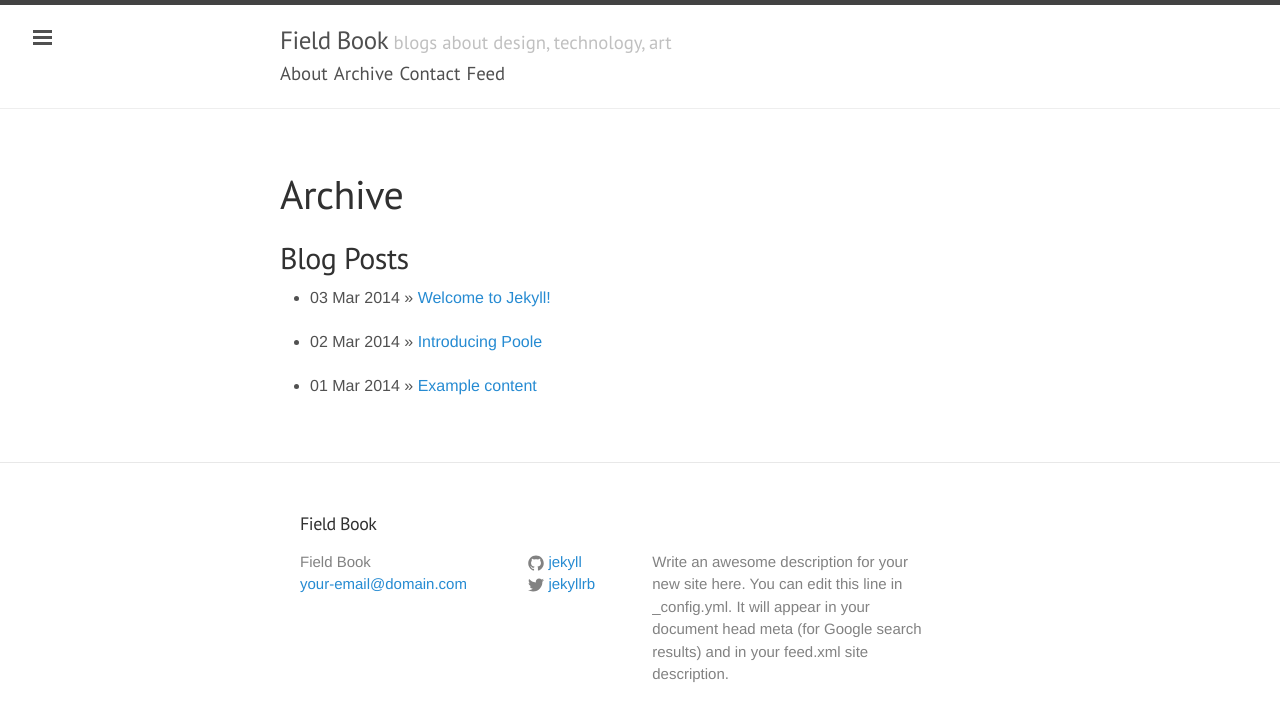
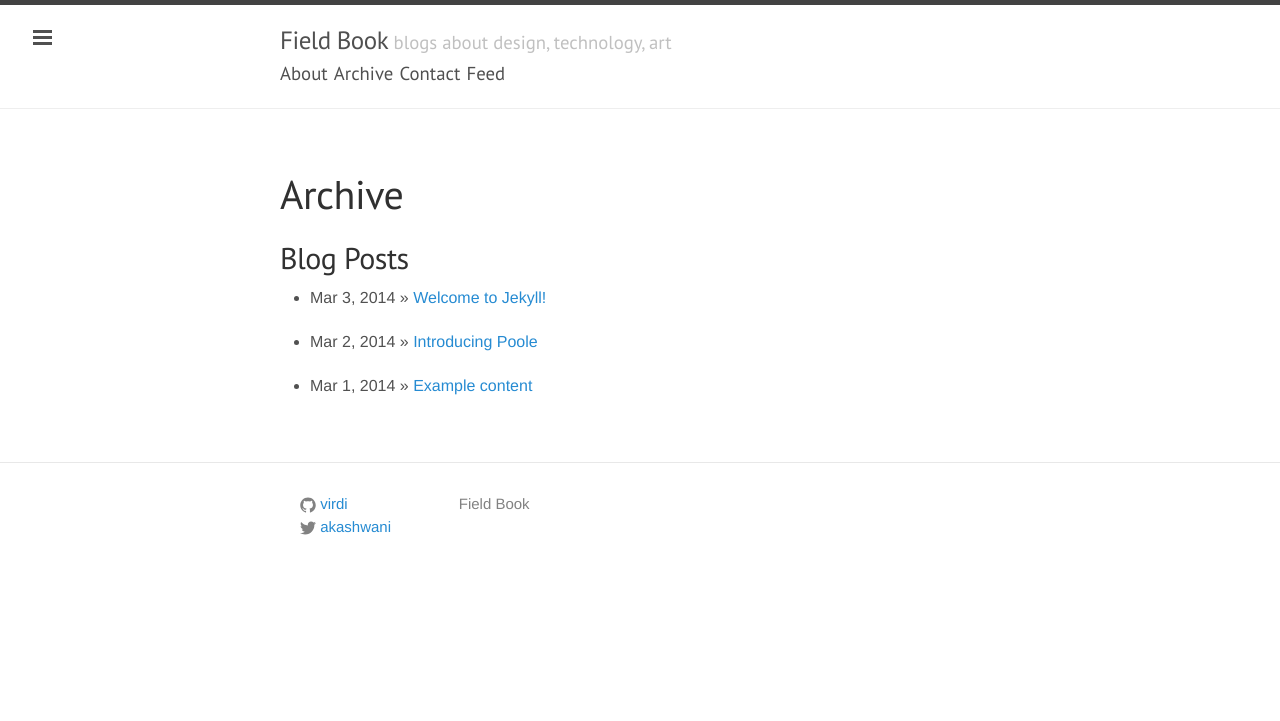
Before and after one commit to virdi/webdev, a Jekyll site: the page built from src/archive.md, in a window 1280 px wide. Shown: the top 721 px of the page. Built offline with Jekyll 4.4.1, drawn with Linux system fonts in a browser that asks for light colours; Markdown is read by kramdown in place of the engine named in the settings.

Commit message:
modifying footer and beautifying dates

```diff
--- a/_config.yml
+++ b/_config.yml
@@ -1,15 +1,15 @@
 # Title, decription, tagline and URL for your site
 # Can be used in your theme by calling 'site.title' and so on
 title: Field Book
-email: your-email@domain.com
+email: mlvirdi@gmail.com
 description: > # this means to ignore newlines until "baseurl:"
   Write an awesome description for your new site here. You can edit this
   line in _config.yml. It will appear in your document head meta (for
   Google search results) and in your feed.xml site description.
 baseurl: "" # the subpath of your site, e.g. /blog/
-url: "http://yourdomain.com" # the base hostname & protocol for your site
-twitter_username: jekyllrb
-github_username:  jekyll
+url: "http://mlvirdi.com" # the base hostname & protocol for your site
+twitter_username: akashwani
+github_username:  virdi
 
 tagline: blogs about design, technology, art
 
--- a/src/_includes/footer.html
+++ b/src/_includes/footer.html
@@ -2,17 +2,9 @@
 
   <div class="wrapper">
 
-    <h2 class="footer-heading">{{ site.title }}</h2>
-
+    <!--h2 class="footer-heading">{{ site.title }}</h2-->
     <div class="footer-col-wrapper">
       <div class="footer-col  footer-col-1">
-        <ul class="contact-list">
-          <li>{{ site.title }}</li>
-          <li><a href="mailto:{{ site.email }}">{{ site.email }}</a></li>
-        </ul>
-      </div>
-
-      <div class="footer-col  footer-col-2">
         <ul class="social-media-list">
           {% if site.github_username %}
           <li>
@@ -45,8 +37,15 @@
         </ul>
       </div>
 
+      <div class="footer-col  footer-col-2">
+        <ul class="contact-list">
+          <li>{{ site.title }}</li>
+          <!--li><a href="mailto:{{ site.email }}">{{ site.email }}</a></li-->
+        </ul>
+      </div>
+
       <div class="footer-col  footer-col-3">
-        <p class="text">{{ site.description }}</p>
+        <!--p class="text">{{ site.description }}</p-->
       </div>
     </div>
 
--- a/src/_layouts/post.html
+++ b/src/_layouts/post.html
@@ -4,7 +4,8 @@ layout: default
 
 <div class="post">
   <h1 class="post-title">{{ page.title }}</h1>
-  <span class="post-date">{{ page.date | date_to_string }}</span>
+  <!--span class="post-date">{{ page.date | date_to_string }}</span-->
+  <span class="post-date">{{ page.date | date: "%b %-d, %Y" }}</span>
   {{ content }}
 </div>
 
--- a/src/archive.md
+++ b/src/archive.md
@@ -6,5 +6,7 @@ title: Archive
 ## Blog Posts
 
 {% for post in site.posts %}
-  * {{ post.date | date_to_string }} &raquo; [ {{ post.title }} ]({{ post.url }})
+  * {{ post.date | date: "%b %-d, %Y" }} &raquo; [ {{ post.title }} ]({{ post.url }})
 {% endfor %}
+
+[//]: # (    * {{ post.date | date: "%b %-d, %Y" }} &raquo; [ {{ post.title }} ]({{ post.url }})   )
--- a/src/assets/stylesheets/style.css
+++ b/src/assets/stylesheets/style.css
@@ -229,10 +229,10 @@ pre {
   padding-left: 15px; }
 
 .footer-col-1 {
-  width: calc(35% - (30px / 2)); }
+  width: calc(25% - (30px / 2)); }
 
 .footer-col-2 {
-  width: calc(20% - (30px / 2)); }
+  width: calc(30% - (30px / 2)); }
 
 .footer-col-3 {
   width: calc(45% - (30px / 2)); }
```
Also changed, not shown: src/assets/scss/j_layout.scss (+4 -4 lines).
